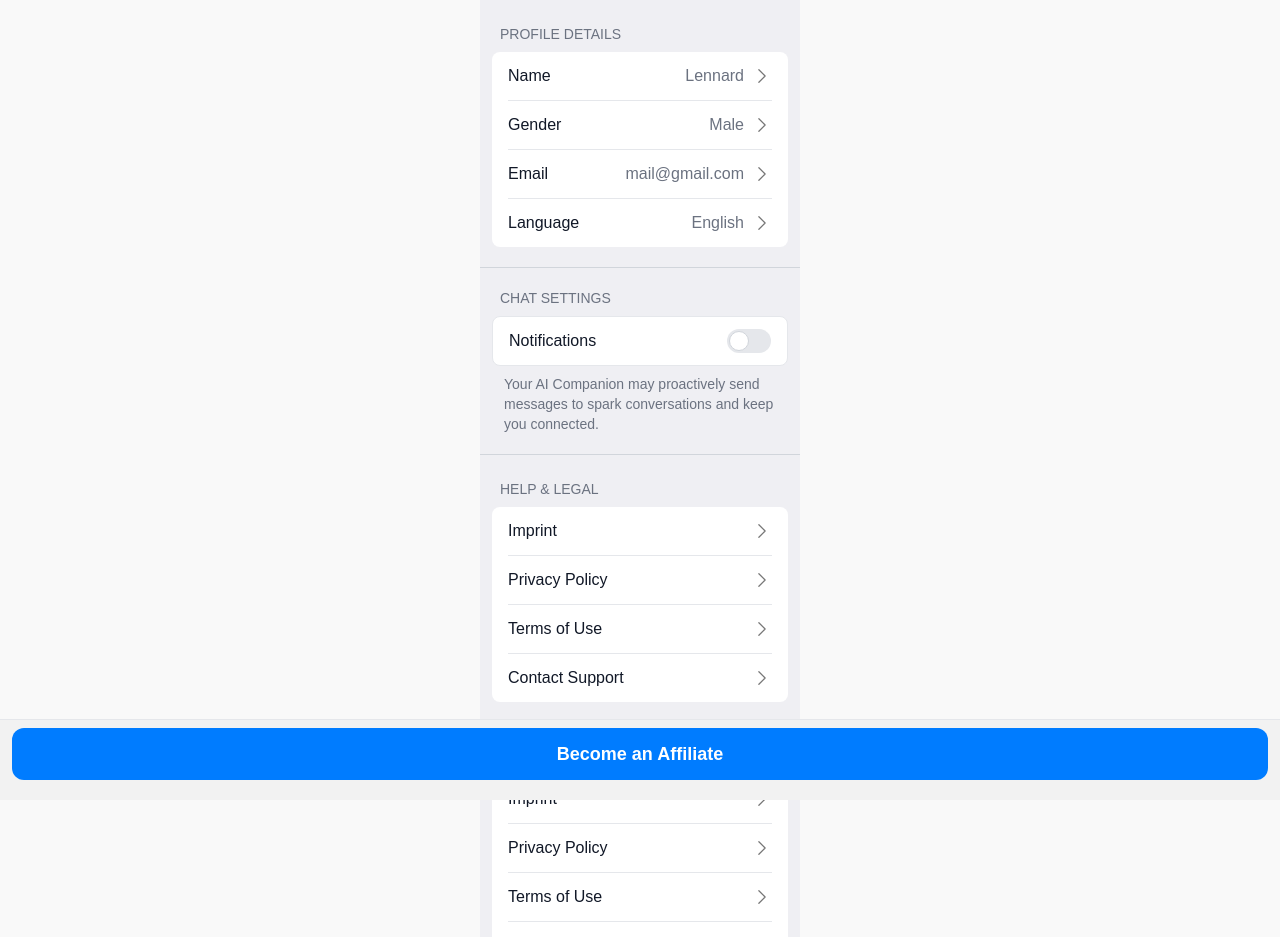
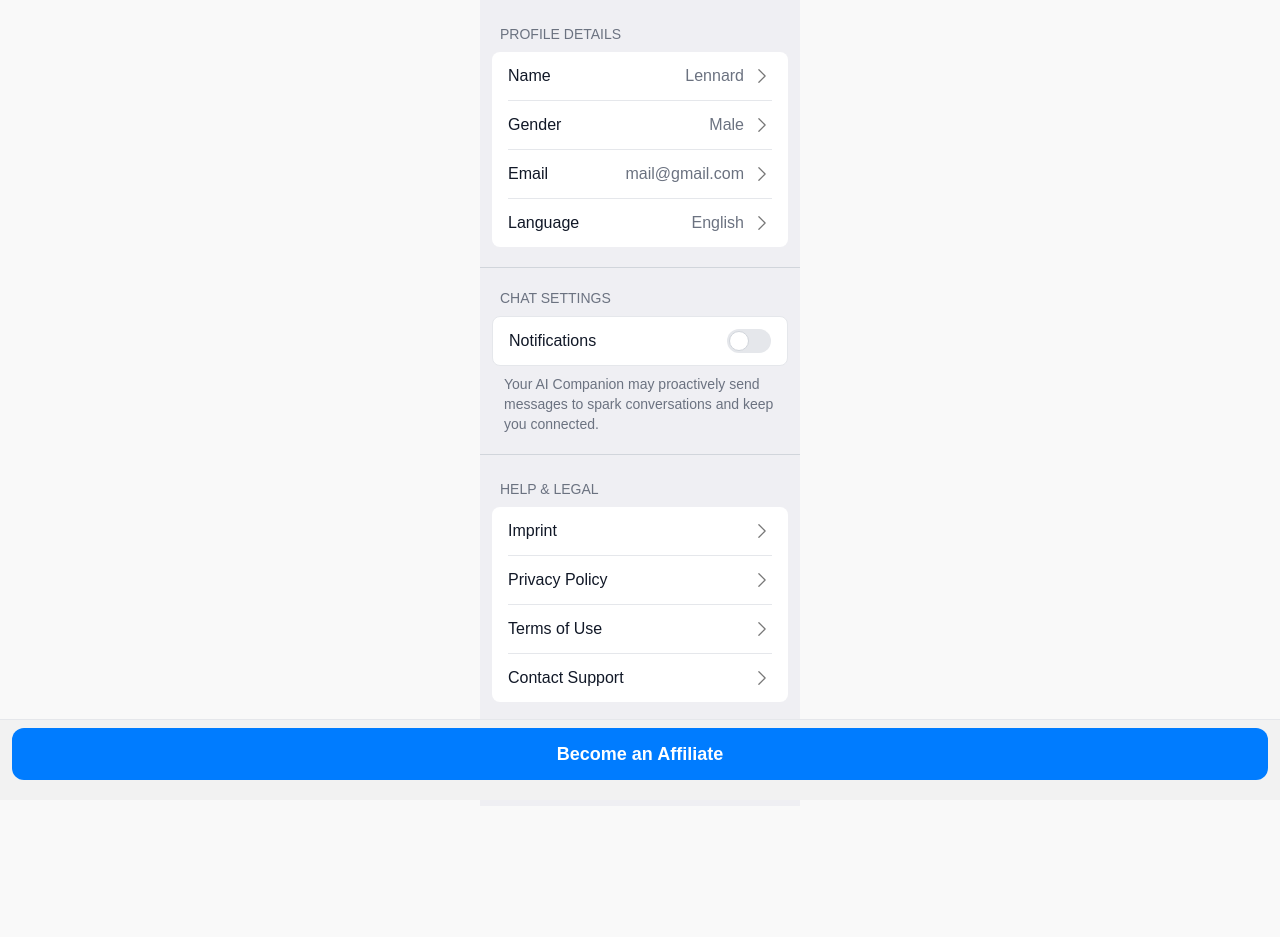
Before and after one commit to sda34495/companion-tele-app, a Next.js app: page /setting in a window 1280 px wide. Shown: the top 937 px of the page. After the commit the page ends 806 px from the top, so only its background shows below. Built offline with nearby package versions, Linux system fonts and the light colour scheme.

Commit message:
remove: extra help and legal

```diff
--- a/app/components/Setting.tsx
+++ b/app/components/Setting.tsx
@@ -205,89 +205,6 @@ const Settings: React.FC = () => {
           </div>
         </div>
 
-        <hr className="mt-5 border-gray-300" />
-
-        {/* Help & Legal */}
-        <div className="mt-6 px-3">
-          <h3 className="text-sm ml-2 text-gray-500 font-medium mb-2">
-            HELP & LEGAL
-          </h3>
-          <div className=" overflow-hidden rounded-lg bg-white ">
-            <button className="flex hover:bg-gray-300 items-center justify-between w-full px-4 py-3  font-medium text-left text-gray-900">
-              Imprint
-              <svg
-                xmlns="http://www.w3.org/2000/svg"
-                fill="none"
-                viewBox="0 0 24 24"
-                strokeWidth="1.5"
-                stroke="currentColor"
-                className="size-5 text-[#787878]"
-              >
-                <path
-                  strokeLinecap="round"
-                  strokeLinejoin="round"
-                  d="m8.25 4.5 7.5 7.5-7.5 7.5"
-                />
-              </svg>
-            </button>
-            <hr className="border- border-gray-200 mx-4" />
-            <button className="flex items-center hover:bg-gray-300 justify-between w-full px-4 py-3  font-medium text-left text-gray-900">
-              Privacy Policy
-              <svg
-                xmlns="http://www.w3.org/2000/svg"
-                fill="none"
-                viewBox="0 0 24 24"
-                strokeWidth="1.5"
-                stroke="currentColor"
-                className="size-5 text-[#787878]"
-              >
-                <path
-                  strokeLinecap="round"
-                  strokeLinejoin="round"
-                  d="m8.25 4.5 7.5 7.5-7.5 7.5"
-                />
-              </svg>
-            </button>
-            <hr className="border- border-gray-200 mx-4" />
-            <button className="flex items-center hover:bg-gray-300 justify-between w-full px-4 py-3  font-medium text-left text-gray-900">
-              Terms of Use
-              <svg
-                xmlns="http://www.w3.org/2000/svg"
-                fill="none"
-                viewBox="0 0 24 24"
-                strokeWidth="1.5"
-                stroke="currentColor"
-                className="size-5 text-[#787878]"
-              >
-                <path
-                  strokeLinecap="round"
-                  strokeLinejoin="round"
-                  d="m8.25 4.5 7.5 7.5-7.5 7.5"
-                />
-              </svg>
-            </button>
-            <hr className="border- border-gray-200 mx-4" />
-            <button className="flex items-center hover:bg-gray-300 justify-between w-full px-4 py-3  font-medium text-left text-gray-900">
-              Contact Support
-              <svg
-                xmlns="http://www.w3.org/2000/svg"
-                fill="none"
-                viewBox="0 0 24 24"
-                strokeWidth="1.5"
-                stroke="currentColor"
-                className="size-5 text-[#787878]"
-              >
-                <path
-                  strokeLinecap="round"
-                  strokeLinejoin="round"
-                  d="m8.25 4.5 7.5 7.5-7.5 7.5"
-                />
-              </svg>
-            </button>
-          </div>
-        </div>
-
-
         {/* <hr className="mt-5 border-gray-300" /> */}
       </div>
       {/* <div className="fixed bottom-0 left-0 right-0 bg-[#f2f2f2] border-t border-gray-200 py-2 px-3 w-full mx-auto pb-[env(safe-area-inset-bottom)] ">
```
